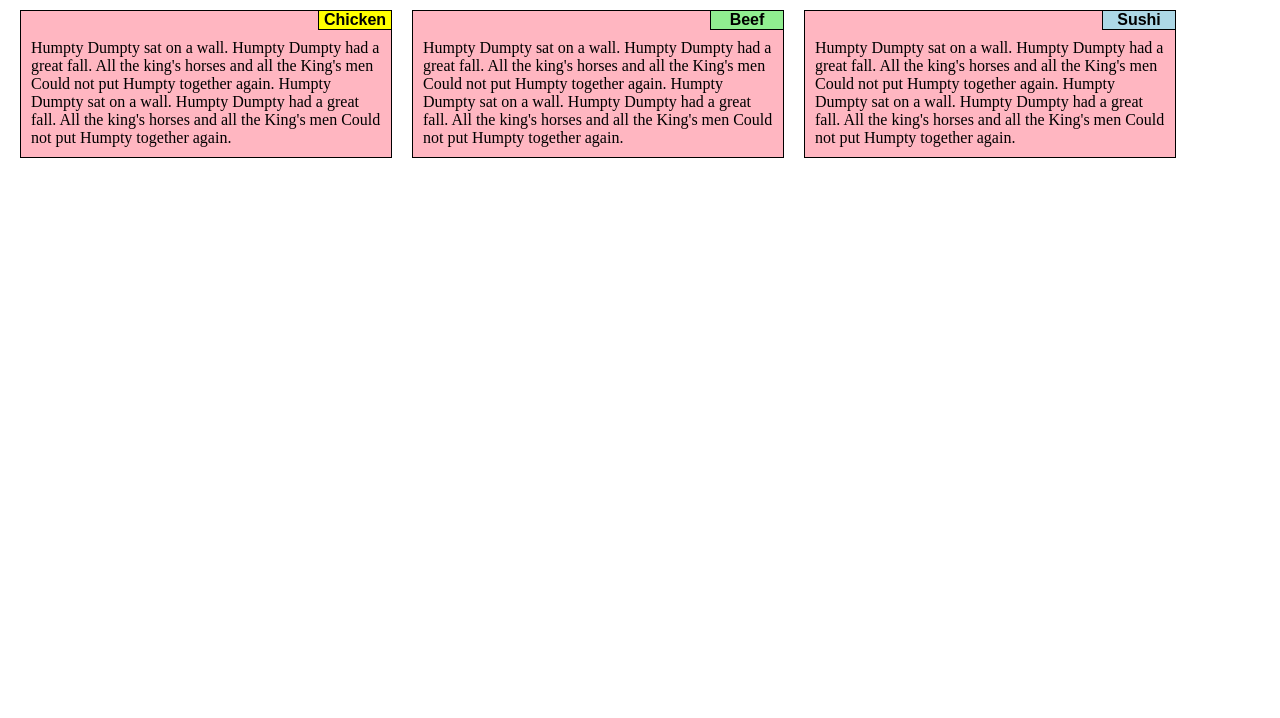
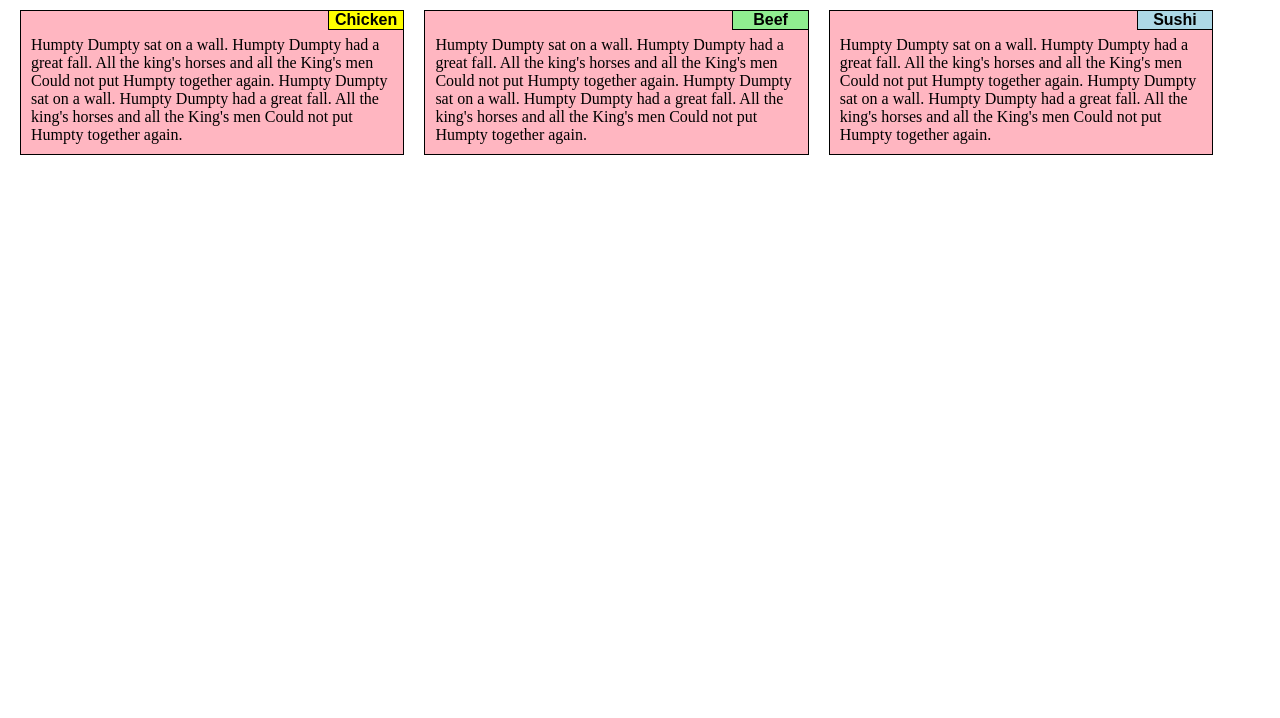
Before and after one commit to quengqueng1212/module2-solution, a plain HTML site: page index.html in a window 1280 px wide. Shown: the part 82-800 px from the top of the page. Drawn offline with Linux system fonts and the light colour scheme.

Commit message:
Modified element size

```diff
--- a/css/styles.css
+++ b/css/styles.css
@@ -7,9 +7,7 @@
 
 body{
 	margin-left: 20px;
-	margin-right: 20px; /*fixed mobile*/
-	/*margin: 10px;*/
-	/*align-content: center center;*/
+	margin-right: 20px;
 }
 
 h1{
@@ -22,25 +20,23 @@ h1{
 	width: 100%;
 	border: 1px solid black;
 	margin-bottom: 25px;
-/*	margin: 25px 10px;*/
-	padding: 10px;
+	padding: 25px 10px 10px 10px;
 	background-color: lightpink;
 	position: relative;
+	clear: right;
 }
 #section2{
 	width: 100%;
 	border: 1px solid black;
 	margin-bottom: 25px;
-/*	margin: 25px 10px;*/
-	padding: 10px;
+	padding: 25px 10px 10px 10px;
 	background-color: lightpink;
 	position: relative;
 }
 #section3{
 	width: 100%;
 	border: 1px solid black;
-	/*margin: 25px 10px;*/
-	padding: 10px;
+	padding: 25px 10px 10px 10px;
 	background-color: lightpink;
 	position: relative;
 }
@@ -70,7 +66,6 @@ h1{
 #section3Title{
 	background-color: lightblue;
 	border: 1px solid black;
-	text-align: right;
 	text-align: center;
 	position: absolute;
 	top: -1px;
@@ -82,48 +77,35 @@ h1{
 
 @media (min-width: 992px){
   	#section1{
-  		width: 30%;
+  		width: 31%;
   		float: left;
-  		margin-right: 20px;
-  		/*margin: 10px 10px 10px 25px;  */
+  		margin-right:20px;
+
 	}
 	#section2{
-		width: 30%;
+		width: 31%;
 		float: left;
-		margin-right: 20px;
-		/*margin: 10px;	*/
+		margin-right:20px;
 	}
 	#section3{
-		width: 30%;
+		width: 31%;
 		float: left;
-		/*margin: 10px 25px 10px 10px;*/
 	}
 }
 
 @media (min-width: 768px) and (max-width: 991px){
-/*	body{
-		margin-right: 20px;
-		margin-left:20px;
-	}*/
 	#section1{
-  		width: 50%;
+  		width: 48%;
   		float: left;
-  		margin-right:0px;
-  	/*	margin: 25px 10px;*/
+  		margin-right:10px;
 	}
 	#section2{
-		width: 50%;
+		width: 48%;
+		margin-left: 10px;
 		float: right;
-			/*	position: relative;
-				left: 20;*/
-
-		/*margin-right: 10px;*/
-	/*	margin: 25px 10px;*/
 	}
 	#section3{
-		/*width: 97.9%;*/
 		width: 100%;
 		clear: left;
-		/*margin: 25px 25px 25px 10px;*/
 	}
 }
--- a/index.html
+++ b/index.html
@@ -8,30 +8,13 @@
  <link rel="stylesheet" href="css/styles.css">
 <body>
 	<h1>Take Out Menu</h1>
-	<section id="section1"><br>Humpty Dumpty sat on a wall.
-Humpty Dumpty had a great fall.
-All the king's horses and all the King's men
-Could not put Humpty together again.
-
-Humpty Dumpty sat on a wall.
-Humpty Dumpty had a great fall.
-All the king's horses and all the King's men
-Could not put Humpty together again.
+	<section id="section1">Humpty Dumpty sat on a wall. Humpty Dumpty had a great fall. All the king's horses and all the King's men Could not put Humpty together again. Humpty Dumpty sat on a wall. 			Humpty Dumpty had a great fall. All the king's horses and all the King's men Could not put Humpty together again.
 		<section id="section1Title">Chicken</section>
-		<!-- <div id="div1"> Humpty Dumpty sat on a wall.
-Humpty Dumpty had a great fall.
-All the king's horses and all the King's men
-Could not put Humpty together again.
-
-Humpty Dumpty sat on a wall.
-Humpty Dumpty had a great fall.
-All the king's horses and all the King's men
-Could not put Humpty together again.</div>	 -->
 	</section>
-	<section id="section2"><br>Humpty Dumpty sat on a wall. Humpty Dumpty had a great fall. All the king's horses and all the King's men Could not put Humpty together again. Humpty Dumpty sat on a wall. Humpty Dumpty had a great fall. All the king's horses and all the King's men Could not put Humpty together again.
+	<section id="section2">Humpty Dumpty sat on a wall. Humpty Dumpty had a great fall. All the king's horses and all the King's men Could not put Humpty together again. Humpty Dumpty sat on a wall. 			Humpty Dumpty had a great fall. All the king's horses and all the King's men Could not put Humpty together again.
 		<section id="section2Title">Beef</section>
 	</section>
-	<section id="section3"><br>Humpty Dumpty sat on a wall. Humpty Dumpty had a great fall. All the king's horses and all the King's men Could not put Humpty together again. Humpty Dumpty sat on a wall. Humpty Dumpty had a great fall. All the king's horses and all the King's men Could not put Humpty together again.
+	<section id="section3">Humpty Dumpty sat on a wall. Humpty Dumpty had a great fall. All the king's horses and all the King's men Could not put Humpty together again. Humpty Dumpty sat on a wall. 		Humpty Dumpty had a great fall. All the king's horses and all the King's men Could not put Humpty together again.
 		<section id="section3Title">Sushi</section>
 	</section>
 </body>
```
